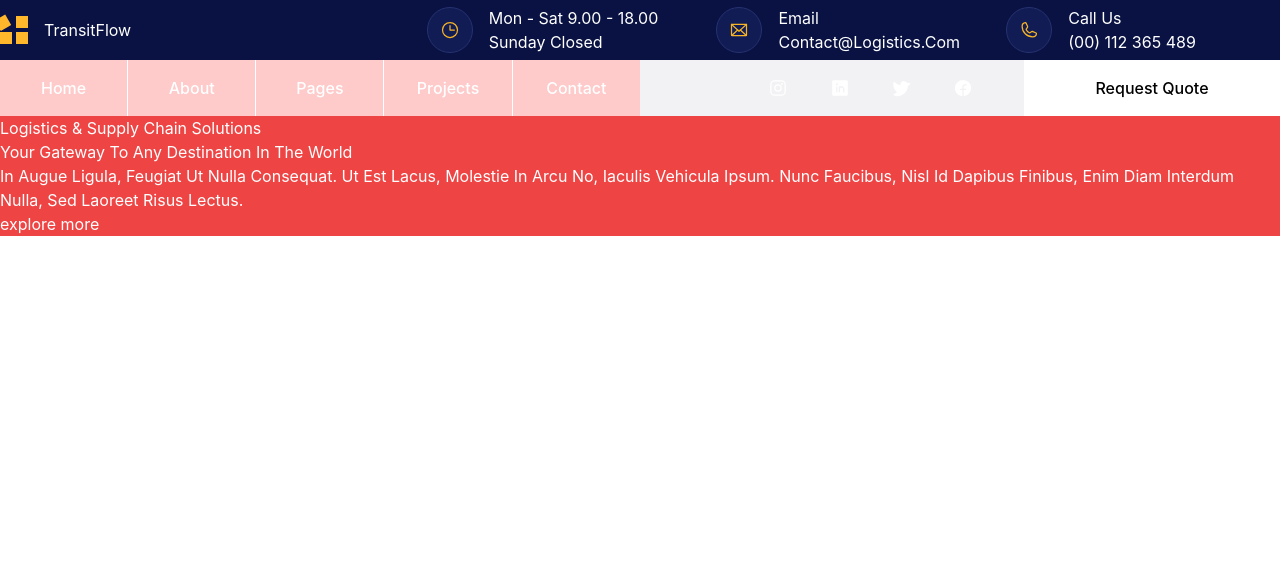
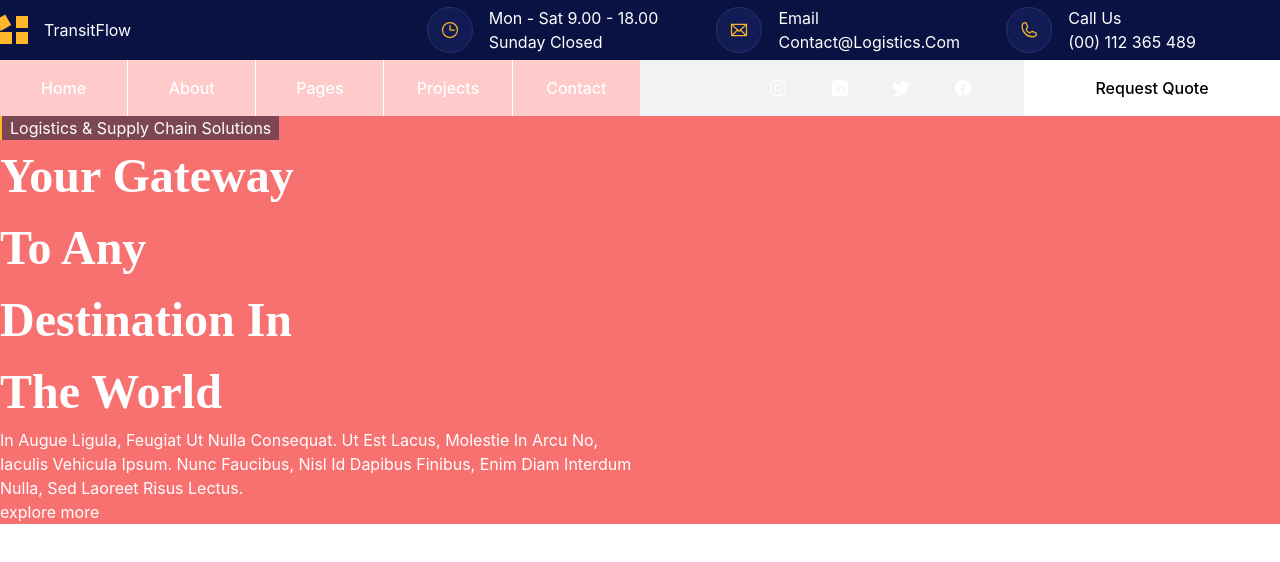
Before and after one commit to smartcollins/logistics, a React (Create React App) app: page /nav in a window 1280 px wide. Shown: the top 562 px of the page. Built offline with nearby package versions, Linux system fonts and the light colour scheme.

Commit message:
work in progress

```diff
--- a/src/component/Banner.jsx
+++ b/src/component/Banner.jsx
@@ -1,13 +1,15 @@
 import React from 'react';
+import color from '../data/color';
 
 
 
 const Banner = ()=>{
     return(
-        <div className='bg-red-500'>
-            <div>
-            <p>Logistics & Supply Chain Solutions</p>
-            <p>Your Gateway to any Destination in the World</p>
+        <div className='bg-red-400'>
+            <div className='w-2/4'>
+            {/* linear-gradient(94.06deg, #FFB629 -1.21%, #FFDA56 58.66%, #FFD7A6 116.84%) */}
+            <p style={{borderLeft:`2px solid ${color.grdt}`}} className='bg-[#041c37]/50 w-fit px-2'>Logistics & Supply Chain Solutions</p>
+            <p className=' w-[55%] font-[Rubik] font-semibold text-5xl leading-normal'>Your Gateway to any Destination in the World</p>
             <p>In augue ligula, feugiat ut nulla consequat. Ut est lacus, molestie in arcu no, iaculis vehicula ipsum. Nunc faucibus, nisl id dapibus finibus, enim diam interdum nulla, sed laoreet risus lectus. </p>
             <button>explore more</button>
             </div>
```
